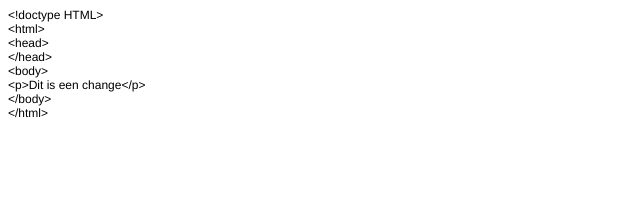
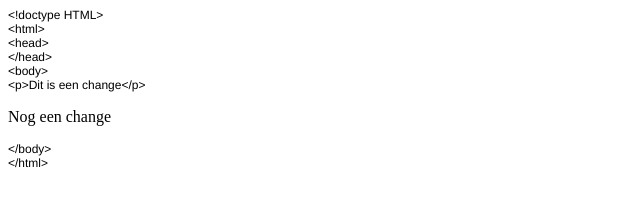
Before and after one commit to toewan/2ID60GroupAssignment, a plain HTML site: page index.html in a window 1280 px wide. Shown: the whole page, without its empty margins (0-640 px from the left). Drawn offline with Linux system fonts and the light colour scheme.

Commit message:
een change gemaakt

```diff
--- a/index.html
+++ b/index.html
@@ -17,6 +17,7 @@
 <p class="p1">&lt;/head&gt;</p>
 <p class="p1">&lt;body&gt;</p>
 <p class="p1">&lt;p&gt;Dit is een change&lt;/p&gt;</p>
+<p>Nog een change</p>
 <p class="p1">&lt;/body&gt;</p>
 <p class="p1">&lt;/html&gt;</p>
 </body>
```
